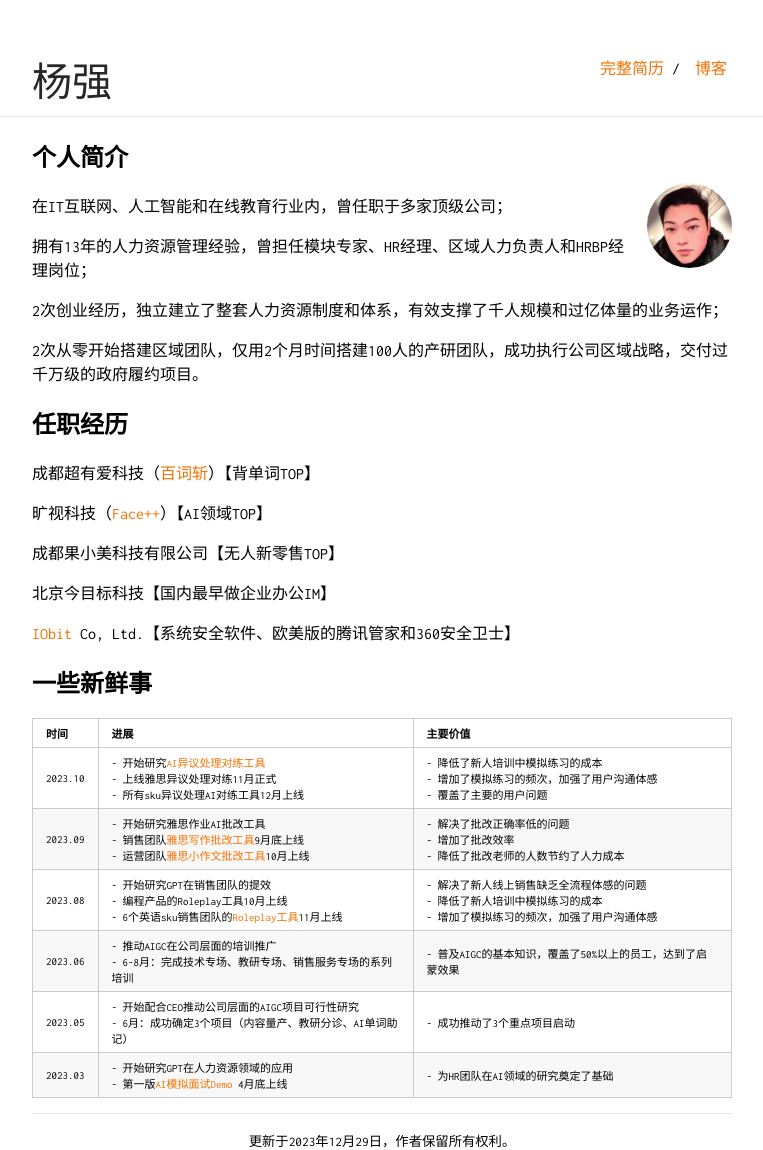
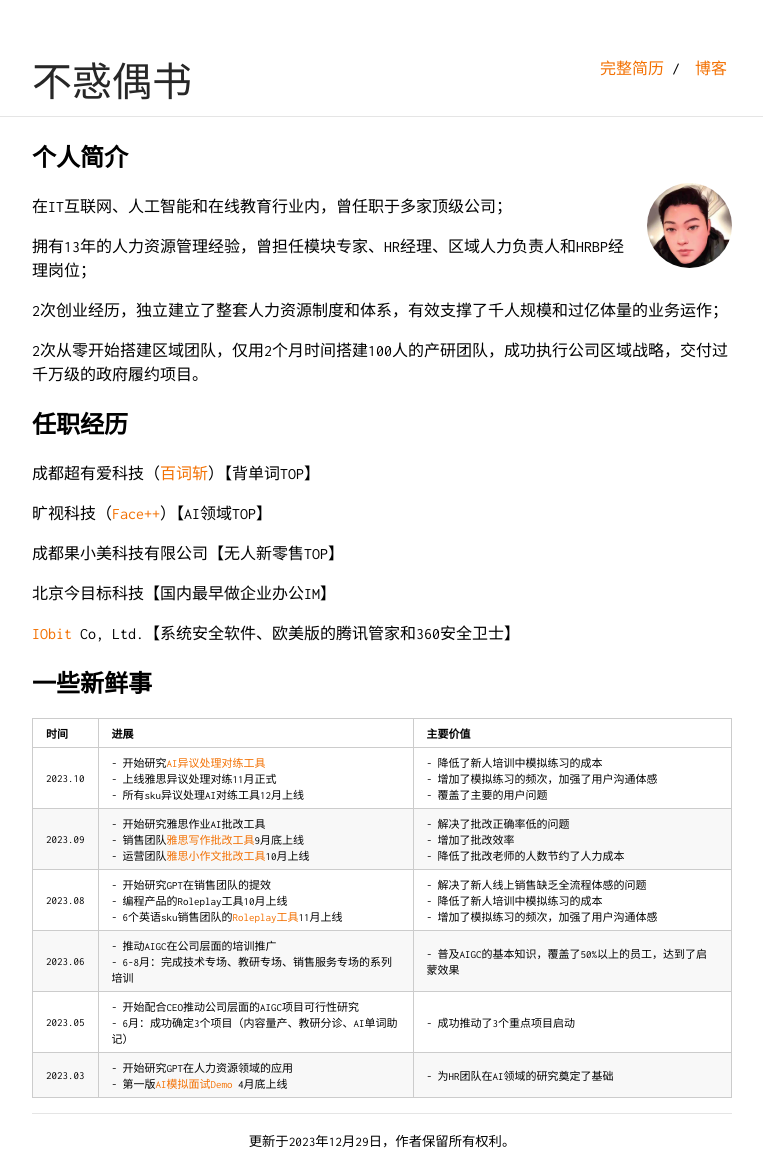
Before and after one commit to Harteyang/index, a Jekyll site: the page built from index.md, in a window 1280 px wide. Shown: the whole page, without its empty margins (258-1021 px from the left). Built offline with Jekyll 4.4.1, drawn with Linux system fonts in a browser that asks for light colours.

Commit message:
Update _config.yml

```diff
--- a/_config.yml
+++ b/_config.yml
@@ -1,4 +1,4 @@
-title: 杨强
+title: 不惑偶书
 url: "https://harte.top"
 baseurl: ""
 
```
